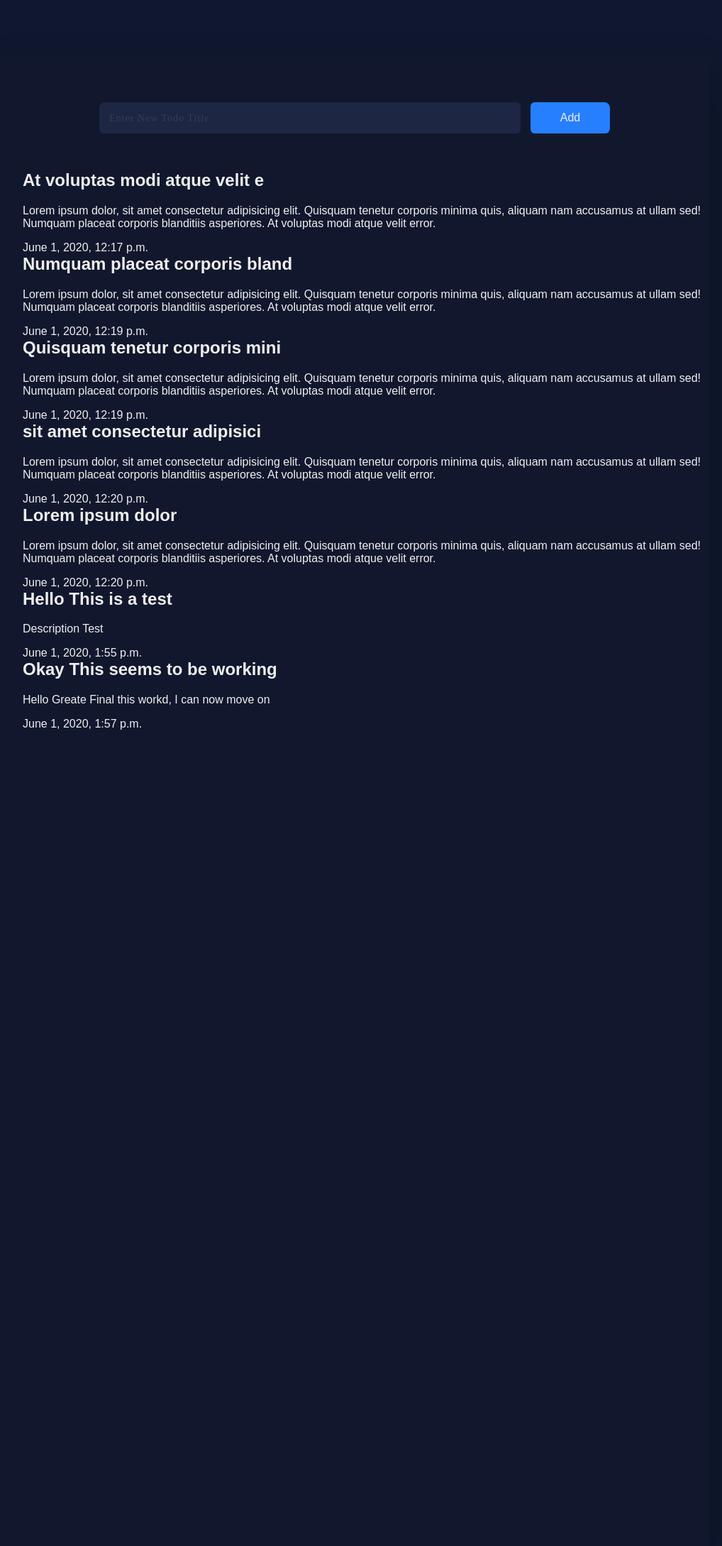
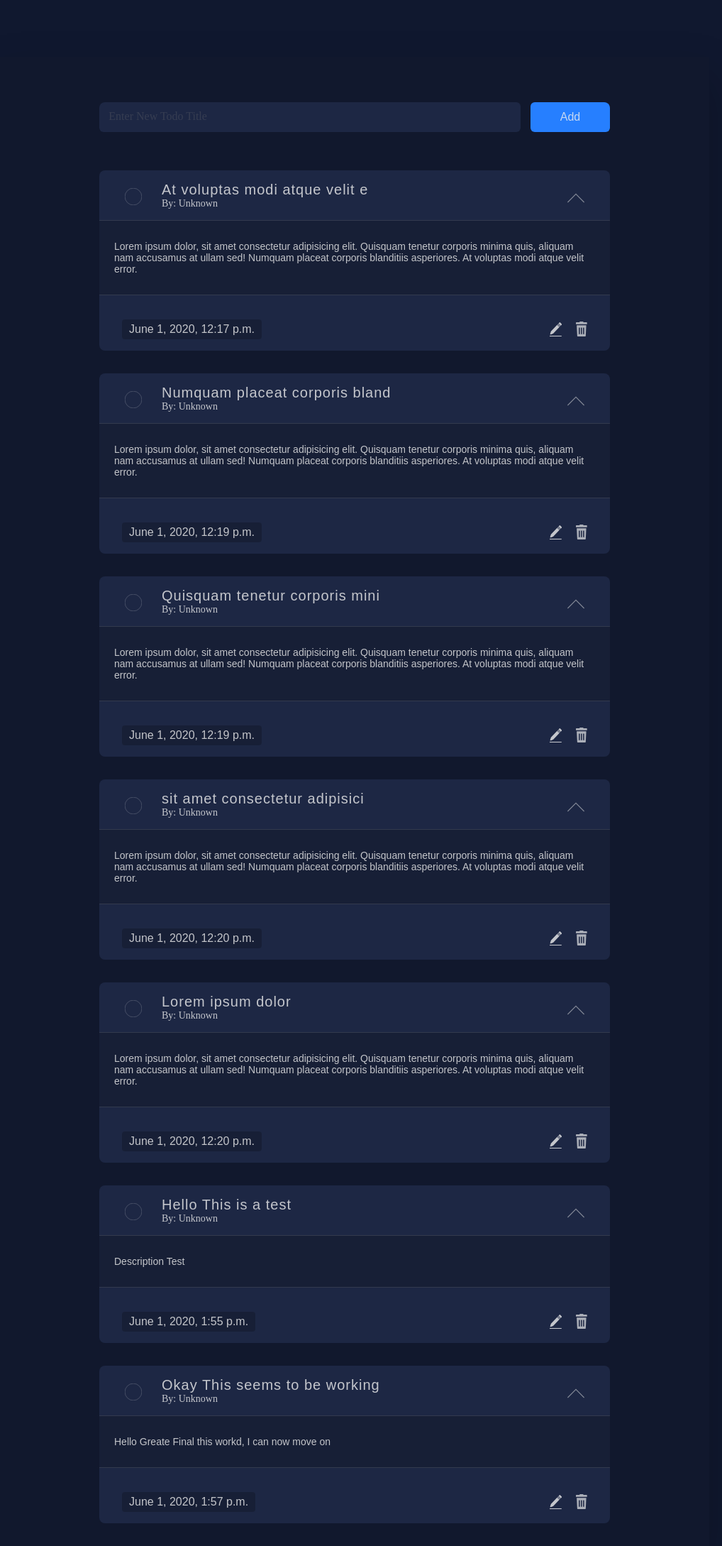
Before and after one commit to simanga-dev/space-todos, a Django app: page /todos in a window 1280 px wide. Shown: the whole page at 71% size, without its empty margins (140-1158 px from the left). Run offline with Django 3.2, Linux system fonts and the light colour scheme; data comes from the database, SQL or seed files in the repository; some web fonts are replaced.

Commit message:
styled todos app

```diff
--- a/source/static/css/base.css
+++ b/source/static/css/base.css
@@ -1,7 +1,8 @@
 *,
 *::before,
 *::after {
-  margin-top: 0;
+  margin: 0;
+  padding: 0;
   box-sizing: border-box;
 }
 
@@ -13,7 +14,7 @@
 :root {
   --bg-color: rgba(16, 24, 47, 1);
   --fg-color: rgba(29, 39, 68, 1);
-  --white: rgba(239, 239, 239);
+  --white: rgba(239, 239, 239, 0.8);
   --accent-1: rgba(38, 127, 255, 1);
 }
 
--- a/source/static/css/todos.css
+++ b/source/static/css/todos.css
@@ -1,3 +1,7 @@
+@font-face {
+  font-family: OpenSansLight;
+  src: url(../fonts/Open_Sans/OpenSans-Light.ttf);
+}
 .container {
   width: 100%;
   max-width: 62.5rem;
@@ -59,7 +63,7 @@
 .form-control.input-title label,
 .form-control.input-descrip label {
   position: absolute;
-  font-size: 0.875rem;
+  /* font-size: 0.875rem; */
   display: none;
   left: 1em;
 }
@@ -74,7 +78,7 @@
 .form-control.input-descrip textarea {
   color: var(--white);
   border-radius: 6px;
-  font-size: 0.875rem;
+  /* font-size: 0.875rem; */
   padding: 1em;
   background-color: var(--fg-color);
   display: block;
@@ -84,7 +88,8 @@
 .form-control.input-title input::placeholder,
 .form-control.input-descrip textarea::placeholder {
   text-transform: capitalize;
-  letter-spacing: 1px;
+  /* letter-spacing: 1px; */
+  font-size: 1rem;
   font-family: OpenSans;
   opacity: 0.28;
 }
@@ -127,5 +132,98 @@
   position: fixed;
   top: 10rem;
   height: 100%;
+  right: 0;
+  left: 0;
   overflow: auto;
+  padding-bottom: 10rem;
 }
+.todos-list .card {
+  background-color: var(--fg-color);
+  color: var(--white);
+  max-width: 45rem;
+  margin: 0 auto 2rem auto;
+  border-radius: 8px;
+  padding: 1em 1em;
+}
+.card .card-header {
+  display: grid;
+  grid-template-columns: 4rem 1fr 4rem;
+  padding-bottom: 0.5em;
+  grid-column-gap: 0.5em;
+  grid-template-rows: repeat(2, 1fr);
+}
+.card .card-header svg {
+  stroke: var(--white);
+  width: 1.5rem;
+  height: 1.5rem;
+  fill: none;
+  stroke-width: 0.41;
+  stroke-miterlimit: 2.613;
+  fill-rule: evenodd;
+}
+.card-header .complete-link {
+  grid-column: 1 / 2;
+  grid-row: 1 / -1;
+  justify-self: center;
+  align-self: center;
+}
+.card-header .todo-title {
+  grid-column: 2 / 3;
+  grid-row: 1/ 2;
+
+  font-size: 1.25rem;
+  font-weight: normal;
+  letter-spacing: 1px;
+}
+.card-header .user-name {
+  grid-column: 2 / 3;
+  grid-row: 2 / 3;
+  font-family: OpenSansLight;
+
+  font-size: 0.875rem;
+  font-weight: 300;
+}
+.card-header .arrow {
+  grid-column: 3 / -1;
+  grid-row: 1 / -1;
+  justify-self: center;
+  align-self: center;
+  opacity: 0.6;
+}
+
+.card .card-body {
+  background-color: rgba(0, 0, 0, 0.2);
+  width: calc(100% + 2rem);
+  transform: translateX(-1rem);
+  font-size: 0.875rem;
+  padding: 2em 1.5em;
+  border-top: 1px solid rgba(255, 255, 255, 0.12);
+  border-bottom: 1px solid rgba(255, 255, 255, 0.12);
+}
+.card .card-footer {
+  padding: 0 1em;
+  display: flex;
+  justify-content: space-between;
+  align-items: flex-end;
+  height: 3.875rem;
+}
+.card-footer .links {
+  /* align-self: flex-end; */
+  /* transform: translateY(10%); */
+}
+.card-footer .links a {
+  display: inline-block;
+}
+.card-footer .links a:last-child {
+  margin-left: 1em;
+}
+.card-footer .links svg {
+  display: inline-block;
+  fill: var(--white);
+  fill-rule: evenodd;
+}
+.card-footer .date-time {
+  background-color: rgba(0, 0, 0, 0.2);
+  padding: 5px 10px;
+  border-radius: 4px;
+}
--- a/source/templates/todos/todos.html
+++ b/source/templates/todos/todos.html
@@ -35,13 +35,47 @@
     {% for todo in all_todos %}
     <div class="card">
       <div class="card-header">
-        <h2>{{todo.title}}</h2>
+        <!-- NOTE: Link to mark complete-->
+        <a href="#" class="complete-link">
+          <svg xmlns="http://www.w3.org/2000/svg" viewBox="0 0 40.41 40.41">
+            <path id="circle1" d="M336.05,352.11a20,20,0,1,1-20,19.976A19.977,19.977,0,0,1,336.05,352.11Z" transform="translate(-315.845 -351.905)" />
+          </svg>
+        </a>
+        <h2 class="todo-title">{{todo.title}}</h2>
+        <span class="user-name">By: Unknown</span>
+        <!-- NOTE: Toggle the content of Todos-->
+          <svg class="arrow" xmlns="http://www.w3.org/2000/svg" viewBox="0 0 8.61 4.595">
+            <path id="up-arrow" d="M308.17,367.69l4.16-4.16,4.16,4.16" transform="translate(-308.025 -363.24)" />
+          </svg>
       </div>
       <div class="card-body">
         <p>{{todo.description}}</p>
       </div>
       <div class="card-footer">
-        <span>{{todo.created_date}}</span>
+        <div class="date-time">
+          <span>{{todo.created_date}}</span>
+        </div>
+        <div class="links">
+          <a href="#">
+            <svg xmlns="http://www.w3.org/2000/svg" width="17.278" height="20.493" viewBox="0 0 17.278 20.493">
+              <g id="edit" transform="translate(0 0)">
+                <path d="M4346.77,3208.1l3.2,3.2.461-.462-3.2-3.2Z" transform="translate(-4335.938 -3204.869)" />
+                <path d="M4416.346,3106.647l-2.379-2.38a.588.588,0,0,0-.426-.177.57.57,0,0,0-.39.177l-1.351,1.314,3.233,3.2,1.313-1.314a.6.6,0,0,0,0-.818h0Z" transform="translate(-4399.228 -3104.09)" />
+                <path d="M3976.921,3242.17h0l-8.56,9.128a.771.771,0,0,0-.142.213l-1.064,3.516c0,.071-.035.142-.035.213h0a.571.571,0,0,0,.178.39.683.683,0,0,0,.426.142.319.319,0,0,0,.177-.036l3.445-1.278a.573.573,0,0,0,.249-.142l8.56-9.092-3.233-3.053Z" transform="translate(-3966.444 -3238.476)" />
+                <path d="M4379.969,3176.271l3.2,3.2.463-.462-3.2-3.2Z" transform="translate(-4368.249 -3173.891)" />
+                <path d="M3941.87,3814.557h16.8v-1.528h-16.8Z" transform="translate(-3941.87 -3794.064)" />
+              </g>
+            </svg>
+          </a>
+          <a href="#">
+            <svg xmlns="http://www.w3.org/2000/svg" width="15.731" height="21.106" viewBox="0 0 15.731 21.106">
+              <g id="delete" opacity="0.85">
+                <path d="M74.751,114.417a1.062,1.062,0,0,0,1.061,1.018h9.916a1.062,1.062,0,0,0,1.061-1.018L87.5,99.468H74.043Zm8.262-11.236a.431.431,0,0,1,.431-.431h.69a.432.432,0,0,1,.431.431v8.541a.431.431,0,0,1-.431.431h-.69a.431.431,0,0,1-.431-.431Zm-3.02,0a.431.431,0,0,1,.431-.431h.69a.431.431,0,0,1,.431.431v8.541a.431.431,0,0,1-.431.431h-.69a.431.431,0,0,1-.431-.431v-8.541Zm-3.02,0a.431.431,0,0,1,.431-.431h.69a.431.431,0,0,1,.431.431v8.541a.431.431,0,0,1-.431.431h-.69a.431.431,0,0,1-.431-.431Z" transform="translate(-72.905 -94.329)" />
+                <path d="M67.08,1.087H62.506V.222A.222.222,0,0,0,62.283,0h-4.8a.222.222,0,0,0-.222.222v.865H52.683a.667.667,0,0,0-.667.667V3.848H67.747V1.754A.667.667,0,0,0,67.08,1.087Z" transform="translate(-52.016 0)" />
+              </g>
+            </svg>
+          </a>
+        </div>
       </div>
     </div>
 
```
